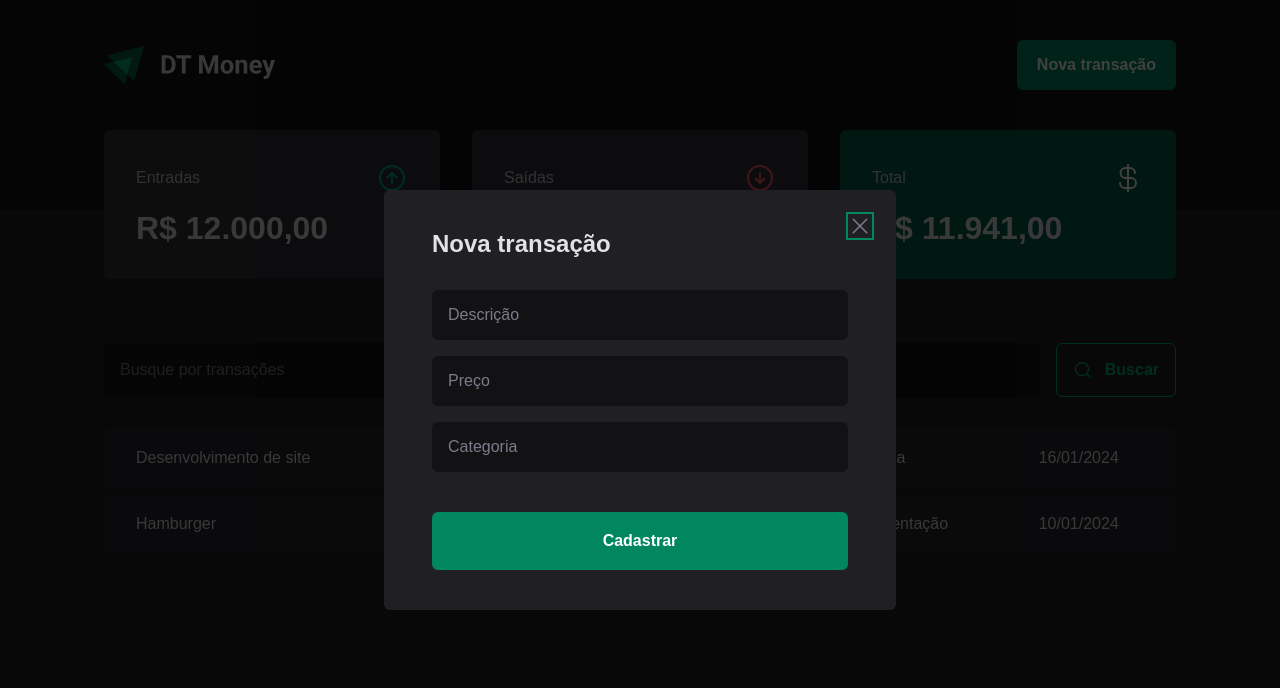
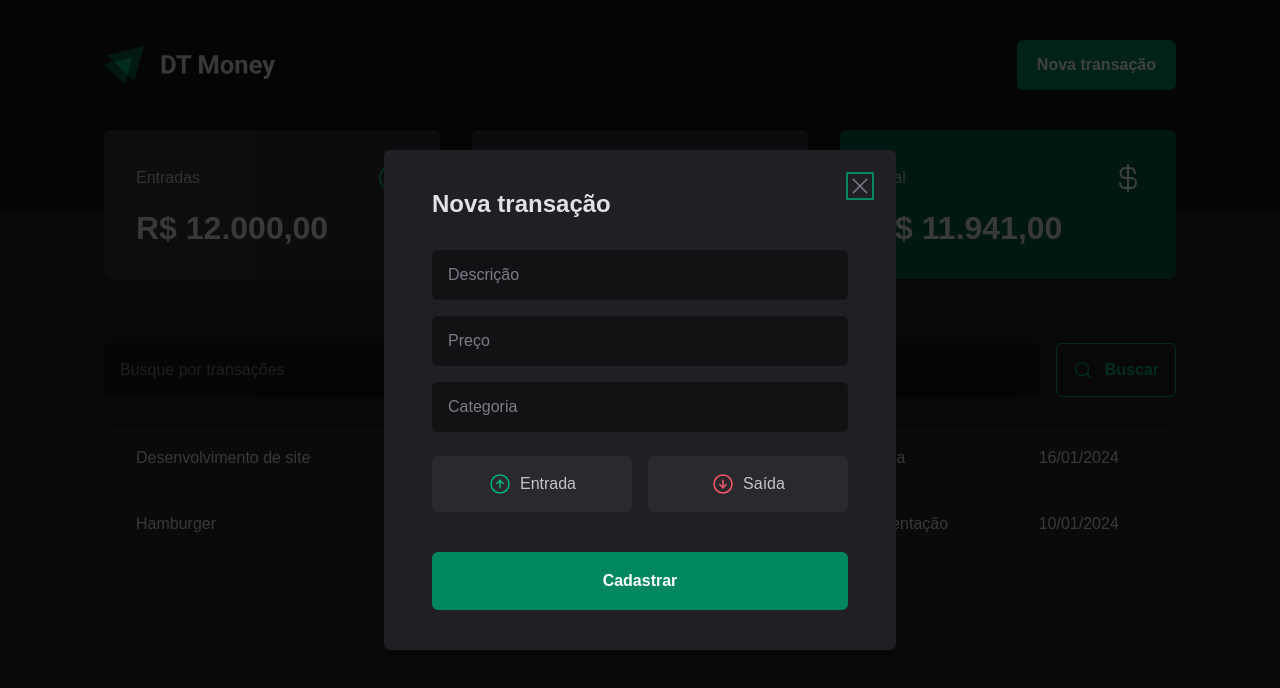
Before and after one commit to Newton-Duarte/ignite-dt-money, a React (Vite) app: page / in a window 1280 px wide. Both pictures are taken after a click on the button "Nova transação". Shown: the top 688 px of the page. Built offline with nearby package versions, Linux system fonts and the light colour scheme.

Commit message:
feat: add transactions type components

```diff
--- a/src/components/NewTransactionModal/index.tsx
+++ b/src/components/NewTransactionModal/index.tsx
@@ -1,7 +1,7 @@
 import * as Dialog from '@radix-ui/react-dialog';
 
 import * as S from './styles';
-import { X } from 'phosphor-react';
+import { ArrowCircleDown, ArrowCircleUp, X } from 'phosphor-react';
 
 export function NewTransactionModal() {
   return (
@@ -19,6 +19,18 @@
           <input type="text" placeholder="Preço" required />
           <input type="text" placeholder="Categoria" required />
 
+          <S.TransactionTypeContainer>
+            <S.TransactionTypeButton variant="income" value="income">
+              <ArrowCircleUp size={24} />
+              Entrada
+            </S.TransactionTypeButton>
+
+            <S.TransactionTypeButton variant="outcome" value="outcome">
+              <ArrowCircleDown size={24} />
+              Saída
+            </S.TransactionTypeButton>
+          </S.TransactionTypeContainer>
+
           <button type="submit">Cadastrar</button>
         </form>
       </S.Content>
--- a/src/components/NewTransactionModal/styles.ts
+++ b/src/components/NewTransactionModal/styles.ts
@@ -1,5 +1,6 @@
 import styled from "styled-components";
 import * as Dialog from '@radix-ui/react-dialog';
+import * as RadioGroup from '@radix-ui/react-radio-group';
 
 export const Overlay = styled(Dialog.Overlay)`
   position: fixed;
@@ -68,3 +69,45 @@
   cursor: pointer;
   color: ${(props) => props.theme["gray-500"]};
 `
+
+export const TransactionTypeContainer = styled(RadioGroup.Root)`
+  display: grid;
+  grid-template-columns: repeat(2, 1fr);
+  gap: 1rem;
+  margin-top: 0.5rem;
+`
+
+interface TransactionTypeButtonProps {
+  variant: 'income' | 'outcome'
+}
+
+export const TransactionTypeButton = styled(RadioGroup.Item)<TransactionTypeButtonProps>`
+  background: ${(props) => props.theme["gray-700"]};
+  padding: 1rem;
+  display: flex;
+  align-items: center;
+  justify-content: center;
+  gap: 0.5rem;
+  border-radius: 6px;
+  cursor: pointer;
+  border: 0;
+  color: ${(props) => props.theme["gray-300"]};
+
+  svg {
+    color: ${(props) => props.variant === 'income' ? props.theme["green-300"] : props.theme["red-300"]};
+  }
+
+  &[data-state="unchecked"]:hover {
+    transition: background-color 0.2s;
+    background: ${(props) => props.theme["gray-600"]};
+  }
+
+  &[data-state="checked"] {
+    color: ${(props) => props.theme.white};
+    background: ${(props) => props.variant === 'income' ? props.theme["green-500"] : props.theme["red-500"]};
+
+    svg {
+      color: ${(props) => props.theme.white};
+    }
+  }
+`
```
